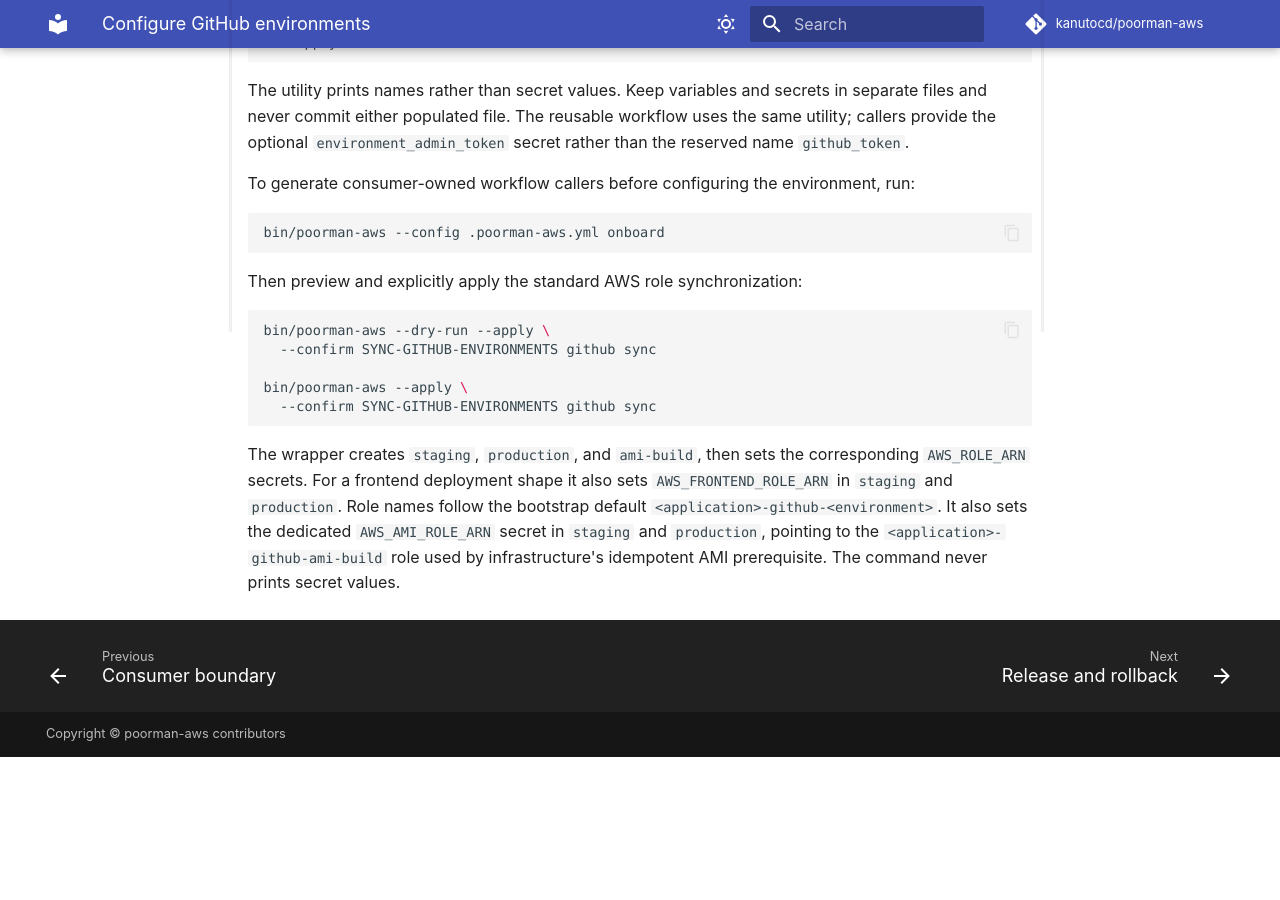
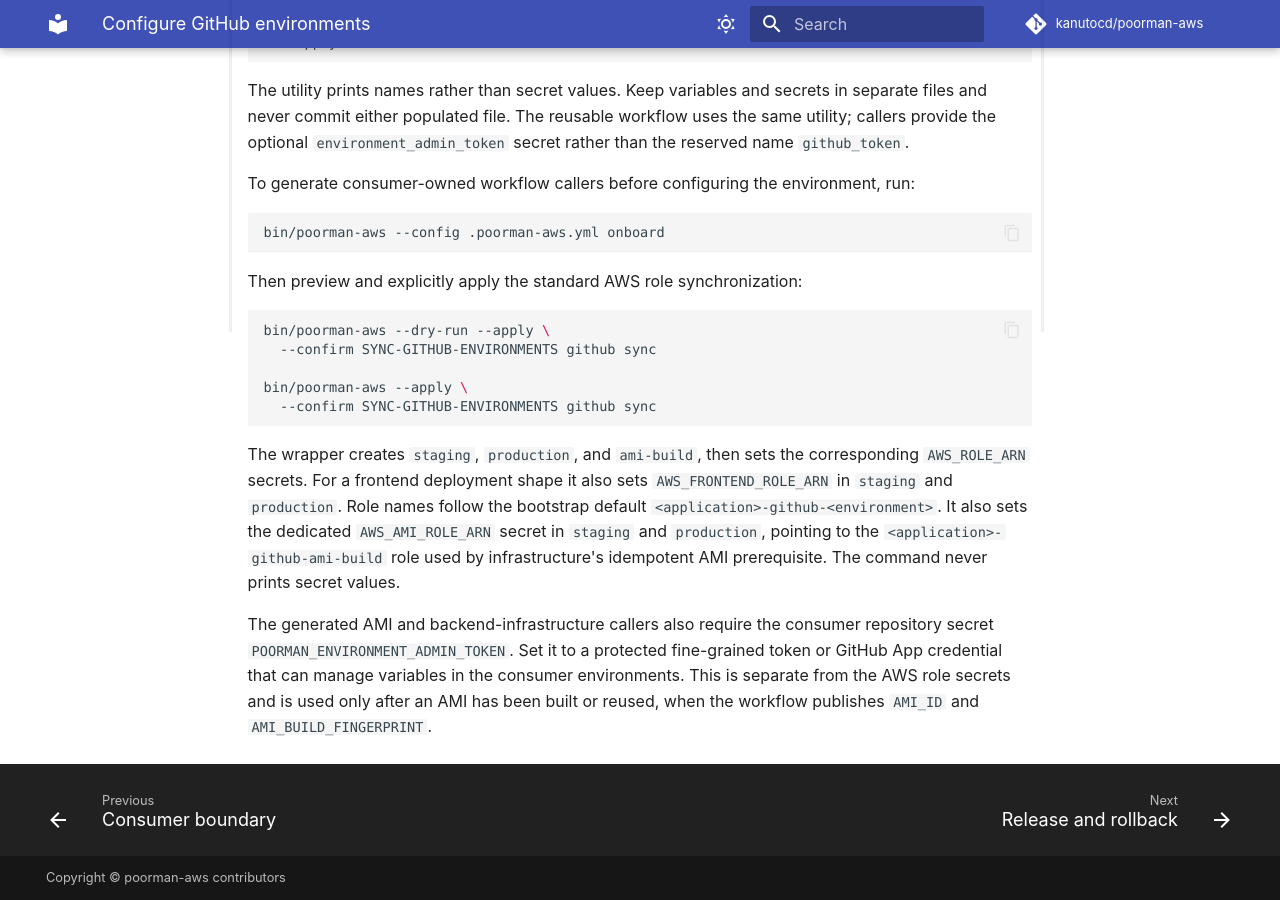
Before and after one commit to kanutocd/poorman-aws, an MkDocs documentation site: the page built from docs/mkdocs/how-to/configure-github-environments.md, in a window 1280 px wide and 900 px high, scrolled down 614 px. Built offline with MkDocs 1.6.1 and Material for MkDocs 9.7.7, drawn with Linux system fonts in a browser that asks for light colours; comment, search, counter and statistics services are not loaded; before the commit the page ends 1371 px from its top, so only the background shows below that.

Commit message:
fix(ami): publish environment variables with admin token

```diff
--- a/docs/mkdocs/how-to/configure-github-environments.md
+++ b/docs/mkdocs/how-to/configure-github-environments.md
@@ -52,3 +52,10 @@ the bootstrap default `<application>-github-<environment>`. It also sets the
 dedicated `AWS_AMI_ROLE_ARN` secret in `staging` and `production`, pointing to
 the `<application>-github-ami-build` role used by infrastructure's idempotent
 AMI prerequisite. The command never prints secret values.
+
+The generated AMI and backend-infrastructure callers also require the consumer
+repository secret `POORMAN_ENVIRONMENT_ADMIN_TOKEN`. Set it to a protected
+fine-grained token or GitHub App credential that can manage variables in the
+consumer environments. This is separate from the AWS role secrets and is used
+only after an AMI has been built or reused, when the workflow publishes
+`AMI_ID` and `AMI_BUILD_FINGERPRINT`.
```
Also changed, not shown: CHANGELOG.md (+4 -0 lines), docs/mkdocs/reference/backend-workflows.md (+2 -0 lines), docs/mkdocs/reference/operational-workflows.md (+4 -0 lines), 5 other files.
